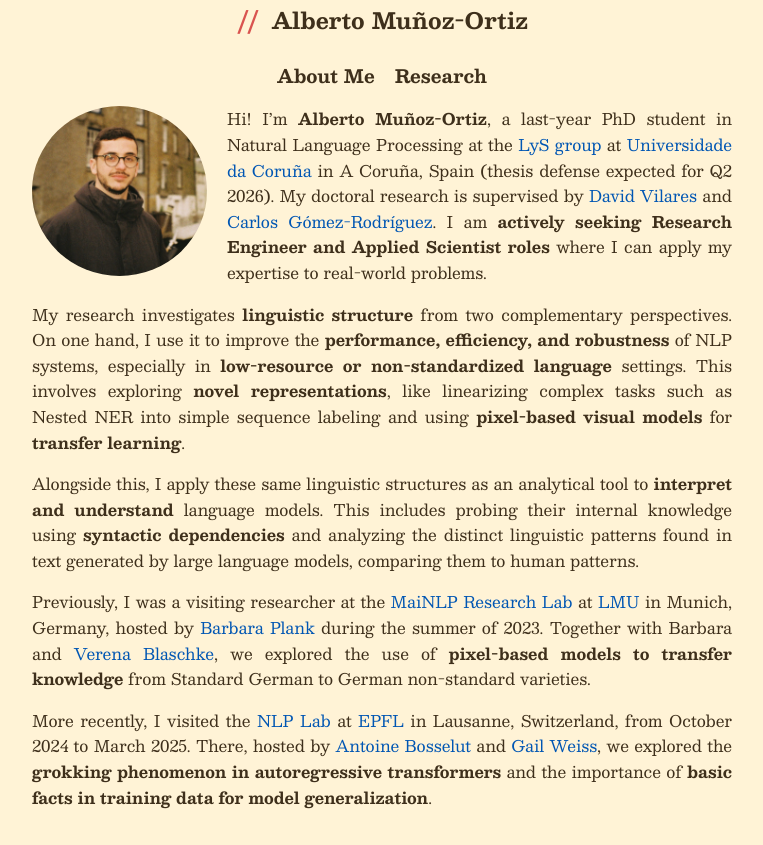
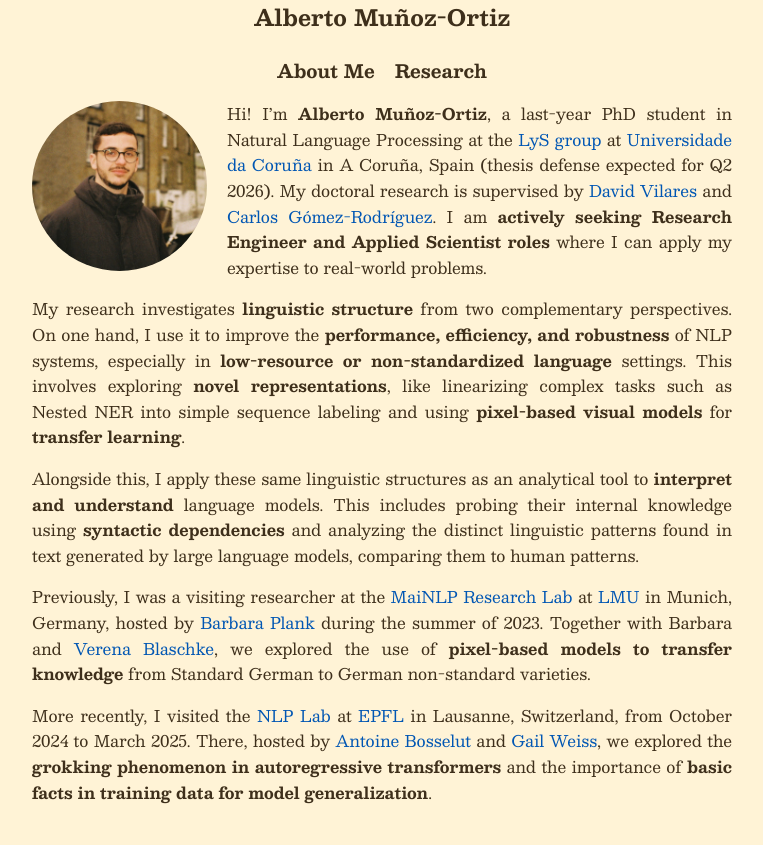
Before and after one commit to amunozo/amunozo.github.io, a Jekyll site: the page built from index.md, in a window 1280 px wide. Shown: the top 845 px of the page, without its empty margins (258-1021 px from the left). Built offline with Jekyll 4.4.1, drawn with Linux system fonts in a browser that asks for light colours; grey boxes are pictures that could not be loaded.

Commit message:
Revert "change style"
This reverts commit 721255bcb015a38dbc55b50911f2852ce3c8a205.

```diff
--- a/_includes/header.html
+++ b/_includes/header.html
@@ -1,8 +1,5 @@
 <nav>
-  <div class="header-container">
-    <span class="header-symbol">//</span>
-    <h3 class="header-name">Alberto Muñoz-Ortiz</h3>
-  </div>
+  <h3 class="header-name">Alberto Muñoz-Ortiz</h3>
   <ul>
     {% for item in site.data.navigation.main %}
       <li><a href="{{ item.link | relative_url }}" class="nav-link">{{ item.name }}</a></li>
--- a/assets/css/style.css
+++ b/assets/css/style.css
@@ -51,25 +51,12 @@ h1, h2, h3, h4, h5, h6 {
   font-weight: 700; /* Bold text */
 }
 
-.header-container {
-  display: flex;
-  justify-content: center;
-  align-items: center;
-  gap: 12px;
-  margin-bottom: 20px;
-}
-
-.header-symbol {
-  color: #d9534f; /* Reddish symbol */
-  font-size: 1.6rem;
-  font-weight: 700;
-}
-
 .header-name {
   color: #3e2f1b; /* Darker shade of brown */
   font-size: 1.4rem; /* Adjust as needed for the size of the name */
   text-align: center; /* Ensure it's centered */
   margin: 0; /* Remove default margins */
+  margin-bottom: 20px; /* Add custom margin below the name for spacing */
 }
 
 .nav-link:hover {
```
